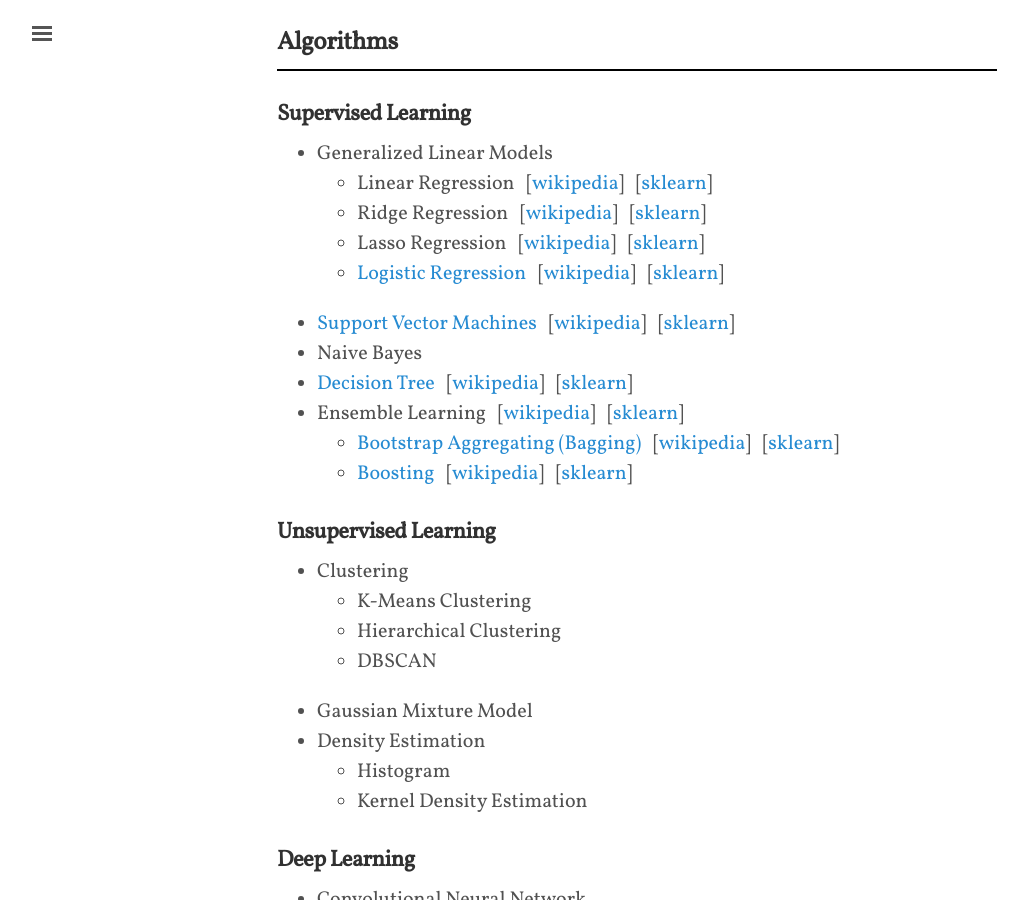
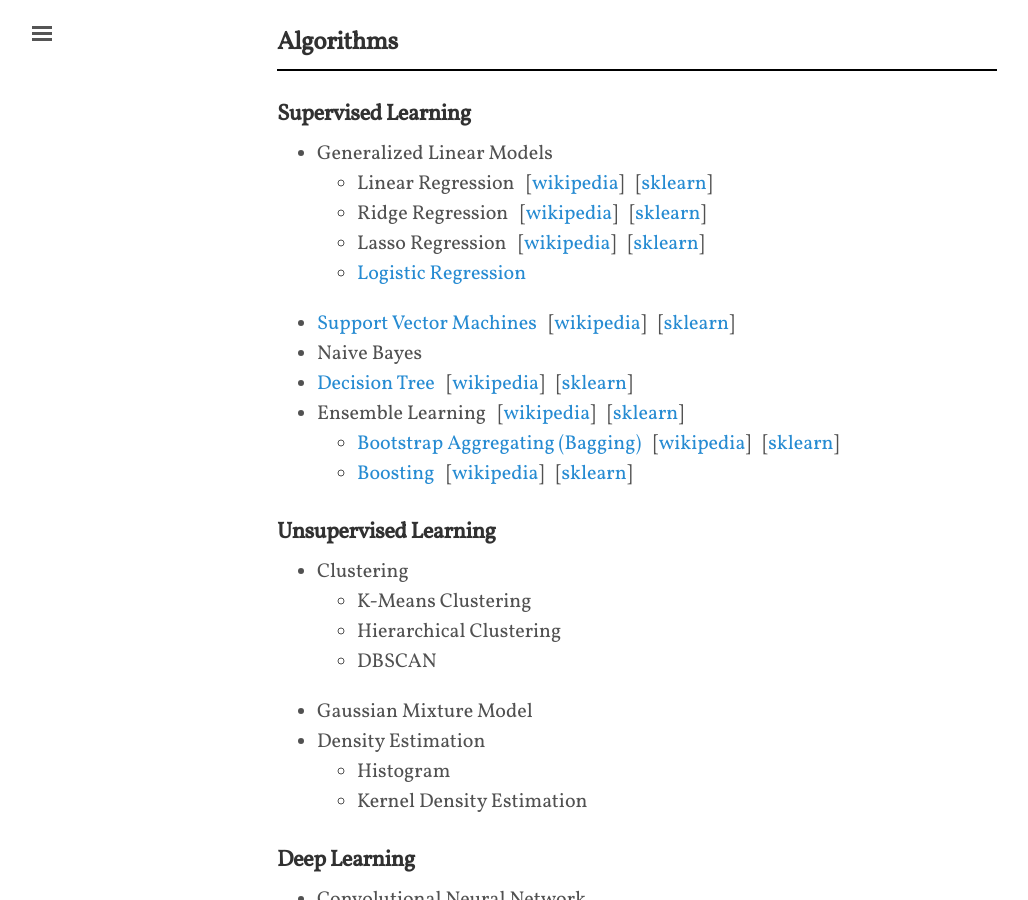
Before and after one commit to shevapato2008/myBlog, a Jekyll site: the page built from algorithms/machinelearning/index.md, in a window 1280 px wide and 900 px high, scrolled down 1272 px. Shown: the whole window, without its empty margins (3-1031 px from the left). Built offline with Jekyll 4.4.1, drawn with Linux system fonts in a browser that asks for light colours; nearby versions of some CDN libraries; some web fonts are replaced.

Commit message:
Updated.

```diff
--- a/algorithms/machinelearning/index.md
+++ b/algorithms/machinelearning/index.md
@@ -29,7 +29,7 @@
 [[ipynb](http://nbviewer.jupyter.org/github/shevapato2008/PandasTutorial/blob/master/10%20minutes%20to%20pandas.ipynb)]
 + Pandas Cookbook <span style="color:#97acd5">pydata.org</span><br>
 [[html](https://pandas.pydata.org/pandas-docs/stable/cookbook.html)] &nbsp;
-[[ipynb]({{site.baseurl}}/algorithms/machinelearning/pandas-cookbook)]
+[[ipynb]({{site.baseurl}}/algorithms/machinelearning/python/pandas-cookbook)]
 + [Tutorial](http://pandas.pydata.org/pandas-docs/stable/tutorials.html#) &nbsp; <span style="color:#97acd5">pydata.org</span>
 
 ### Matplotlib
@@ -55,9 +55,7 @@
   - Lasso Regression &nbsp;
     [[wikipedia](https://en.wikipedia.org/wiki/Tikhonov_regularization "Tikhonov Regularization")] &nbsp;
     [[sklearn](http://scikit-learn.org/stable/modules/linear_model.html#lasso)]
-  - [Logistic Regression]({{site.baseurl}}/algorithms/machinelearning/algorithms/logisticregression) &nbsp;
-    [[wikipedia](https://en.wikipedia.org/wiki/Logistic_regression)] &nbsp;
-    [[sklearn](http://scikit-learn.org/stable/modules/linear_model.html#logistic-regression)]
+  - [Logistic Regression]({{site.baseurl}}/algorithms/machinelearning/algorithms/logisticregression)
 
 + [Support Vector Machines]({{site.baseurl}}/algorithms/machinelearning/algorithms/svm) &nbsp;
   [[wikipedia](https://en.wikipedia.org/wiki/Support_vector_machine)] &nbsp;
@@ -130,11 +128,11 @@
 </div>
 
 <div style="display: flex; align-items: center;">
-  <a href="{{site.baseurl}}/algorithms/machinelearning/dltf">
-    <img src="{{site.baseurl}}/algorithms/machinelearning/dltf/image/dltf_ibm.jpg" alt="nnml cover" width="200" height="100" style="vertical-align: middle; border: 0; margin: 10px 30px 10px 0px;">
+  <a href="{{site.baseurl}}/algorithms/machinelearning/course/dltf">
+    <img src="{{site.baseurl}}/algorithms/machinelearning/course/dltf/image/dltf_ibm.jpg" alt="nnml cover" width="200" height="100" style="vertical-align: middle; border: 0; margin: 10px 30px 10px 0px;">
   </a>
   <span>
-    <a href="{{site.baseurl}}/algorithms/machinelearning/dltf">Deep Learning with TensorFlow</a>
+    <a href="{{site.baseurl}}/algorithms/machinelearning/course/dltf">Deep Learning with TensorFlow</a>
     <br>&nbsp; &nbsp; &nbsp; &nbsp; &nbsp; &nbsp; &nbsp; &nbsp; IBM Cognitive Class ML0120EN
   </span>
 </div>
```
